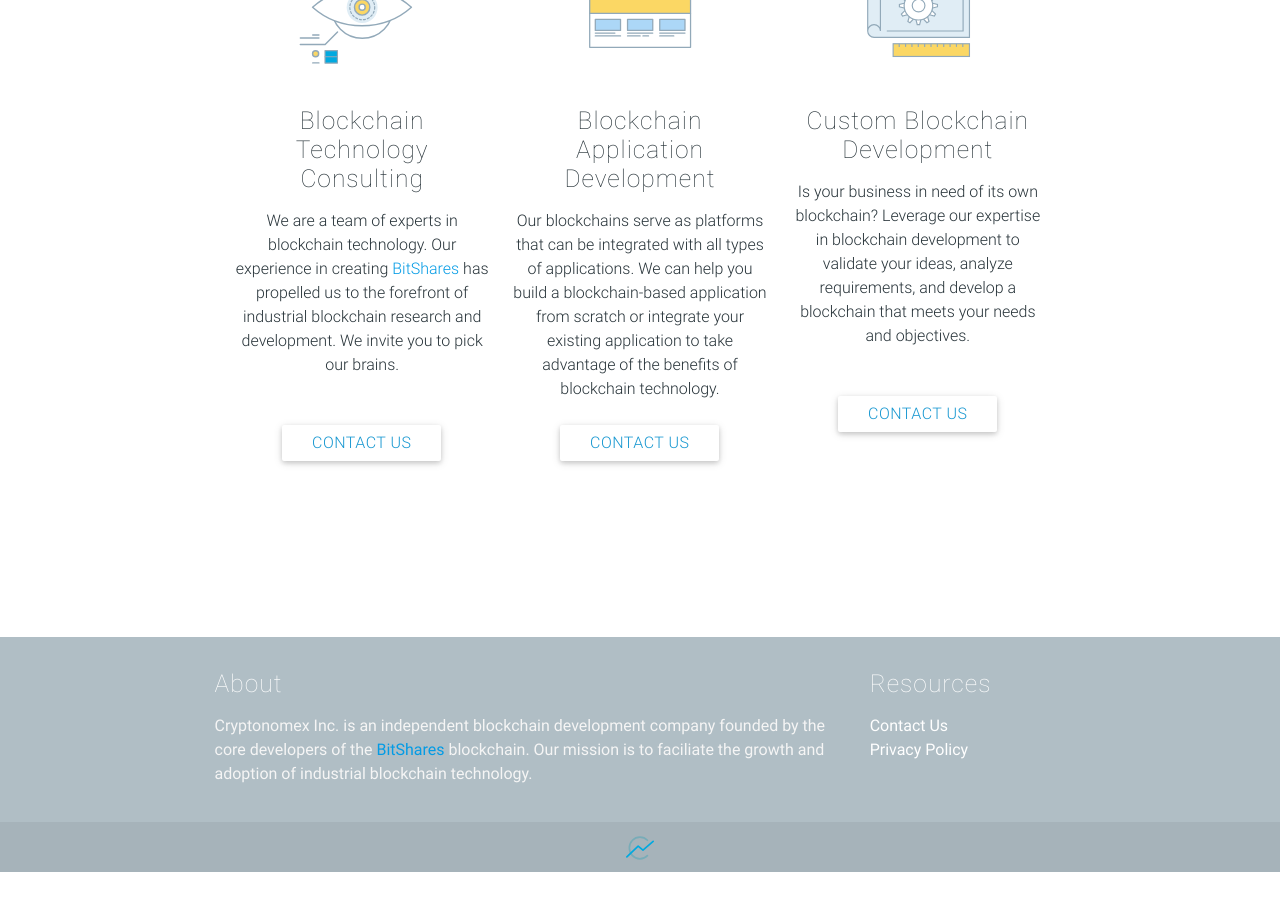
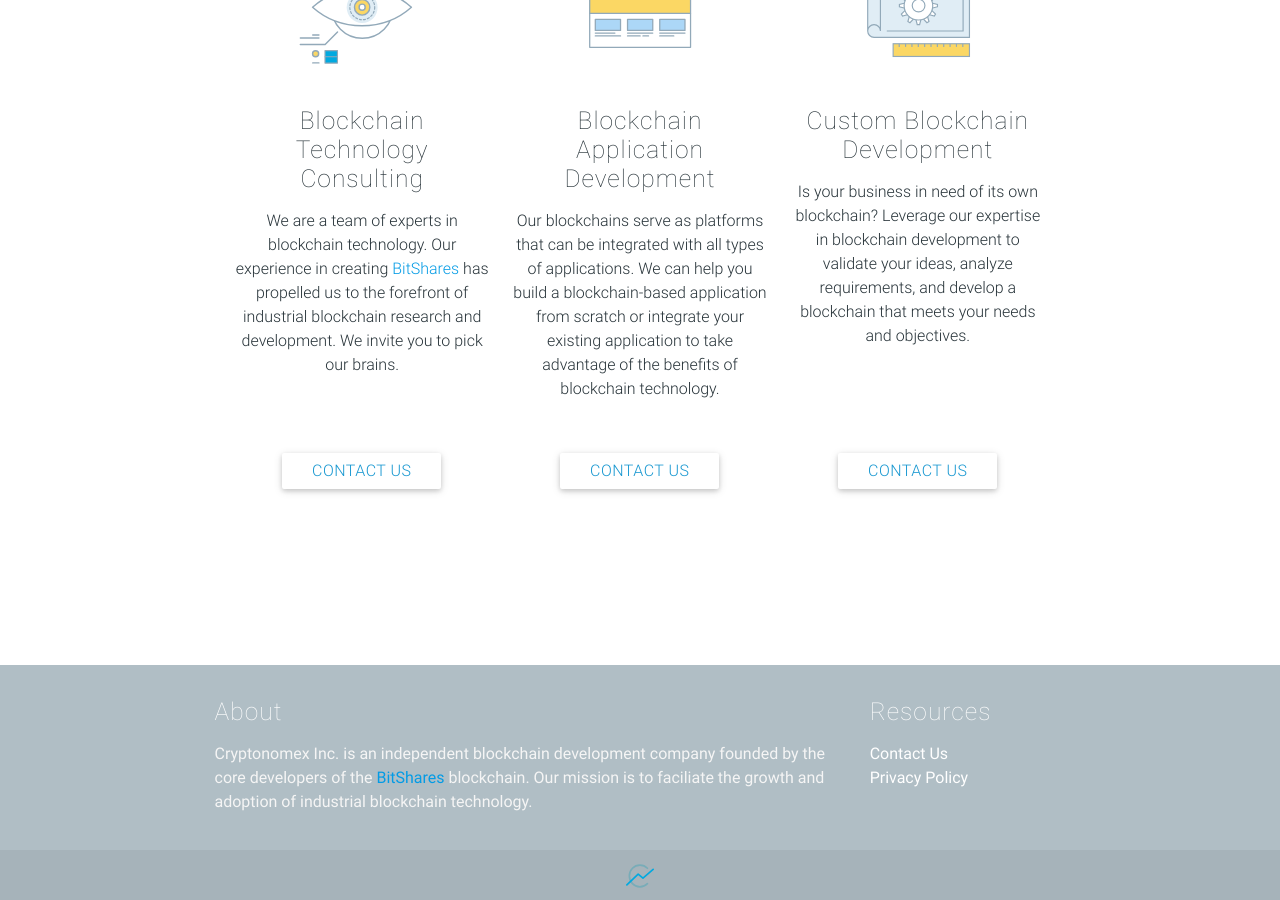
Before and after one commit to cryptonomex/cryptonomex.github.io, a Jekyll site: the page built from index.html, in a window 1280 px wide and 900 px high, scrolled down 1582 px. Built offline with Jekyll 4.4.1, drawn with Linux system fonts in a browser that asks for light colours; nearby versions of some CDN libraries; before the commit the page ends 2454 px from its top, so only the background shows below that.

Commit message:
Fix button formatting

```diff
--- a/index.html
+++ b/index.html
@@ -69,10 +69,6 @@ layout: default
                    <a href="https://bitshares.github.io/">BitShares</a>
                    has propelled us to the forefront of industrial blockchain research and development.
                    We invite you to pick our brains.
-                   <br />
-                   <br />
-                   <br />
-                   <a href="/contact/" id="download-button" class="btn waves-effect waves-light white lighten-1 blue-text-ci">Contact Us</a>
                </p>
              </div>
            </div>
@@ -87,9 +83,6 @@ layout: default
                    We can help
                    you build a blockchain-based application from scratch or integrate your existing application to
                    take advantage of the benefits of blockchain technology.
-                   <br />
-                   <br />
-                   <a href="/contact/" id="download-button" class="btn waves-effect waves-light white lighten-1 blue-text-ci">Contact Us</a>
                </p>
              </div>
            </div>
@@ -102,9 +95,34 @@ layout: default
                    Is your business in need of its own blockchain?
                    Leverage our expertise in blockchain development to validate your ideas,
                    analyze requirements, and develop a blockchain that meets your needs and objectives.
-                   <br />
-                   <br />
-                   <br />
+               </p>
+             </div>
+           </div>
+
+
+         </div>
+
+         <div class="row">
+
+           <div class="col s12 m4">
+             <div class="icon-block">
+               <p class="light center">
+                   <a href="/contact/" id="download-button" class="btn waves-effect waves-light white lighten-1 blue-text-ci">Contact Us</a>
+               </p>
+             </div>
+           </div>
+
+           <div class="col s12 m4">
+             <div class="icon-block">
+               <p class="light center">
+                   <a href="/contact/" id="download-button" class="btn waves-effect waves-light white lighten-1 blue-text-ci">Contact Us</a>
+               </p>
+             </div>
+           </div>
+
+           <div class="col s12 m4">
+             <div class="icon-block">
+               <p class="light center">
                    <a href="/contact/" id="download-button" class="btn waves-effect waves-light white lighten-1 blue-text-ci">Contact Us</a>
                </p>
              </div>
```
